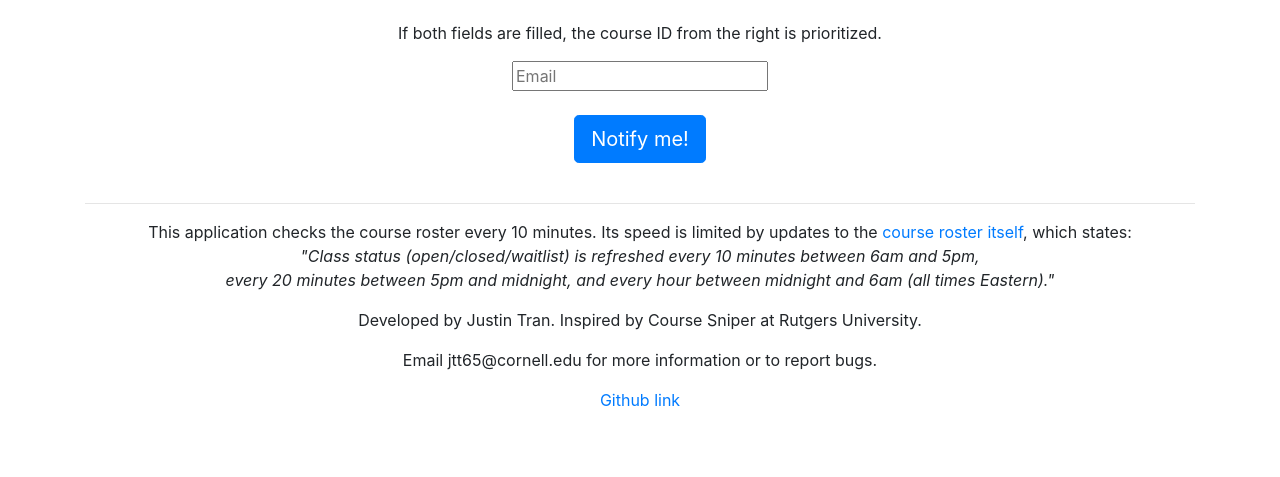
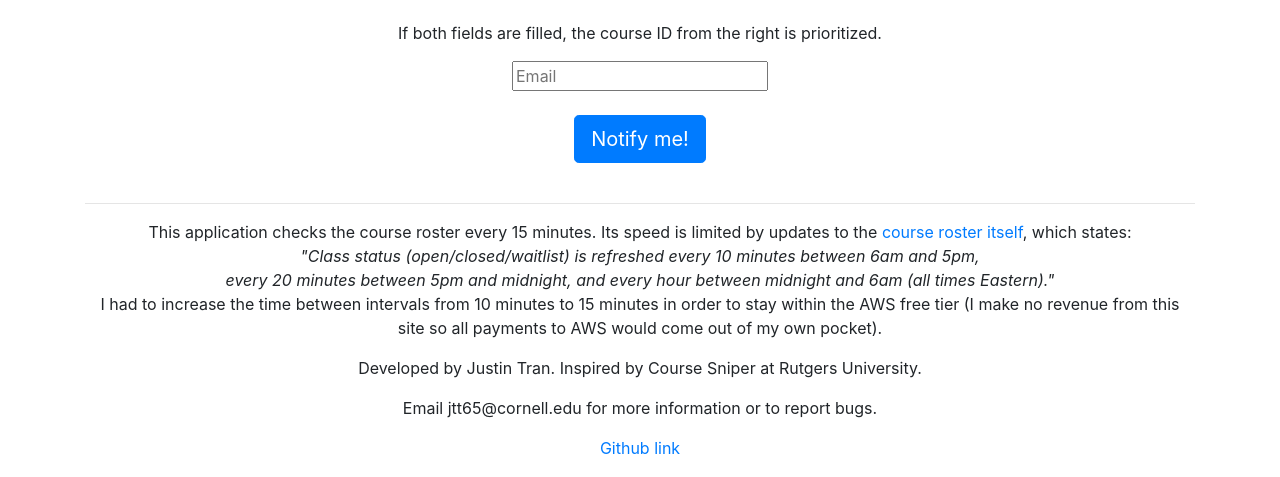
Before and after one commit to justinttran/CourseSweeper, a Flask app: page / in a window 1280 px wide. Shown: the part 323-800 px from the top of the page. Run offline with Flask 2, Linux system fonts and the light colour scheme; parts of the project's set-up code (start-up, migrations or seed data) failed here and were passed over; some libraries are stand-ins or nearby versions.

Commit message:
Update index.html

```diff
--- a/templates/index.html
+++ b/templates/index.html
@@ -57,9 +57,10 @@
       <br><br>
       <button type="button" class="btn btn-primary btn-lg" id="notifyButton" onclick="buttonPressed();">Notify me!</button>
       <br><br><hr>
-      <p>This application checks the course roster every 10 minutes.  Its speed is limited by updates to the <a href="https://classes.cornell.edu/content/SP18/faq" target="_blank">course roster itself</a>, which states: <br />
+      <p>This application checks the course roster every 15 minutes.  Its speed is limited by updates to the <a href="https://classes.cornell.edu/content/SP18/faq" target="_blank">course roster itself</a>, which states: <br />
       <i>"Class status (open/closed/waitlist) is refreshed every 10 minutes between 6am and 5pm, <br />
-        every 20 minutes between 5pm and midnight, and every hour between midnight and 6am (all times Eastern)."</i></p>
+        every 20 minutes between 5pm and midnight, and every hour between midnight and 6am (all times Eastern)."</i>
+      <br /> I had to increase the time between intervals from 10 minutes to 15 minutes in order to stay within the AWS free tier (I make no revenue from this site so all payments to AWS would come out of my own pocket).</p>
 
       <p>Developed by Justin Tran.  Inspired by Course Sniper at Rutgers University.</p>
       <p>Email jtt65@cornell.edu for more information or to report bugs.</p>
```
